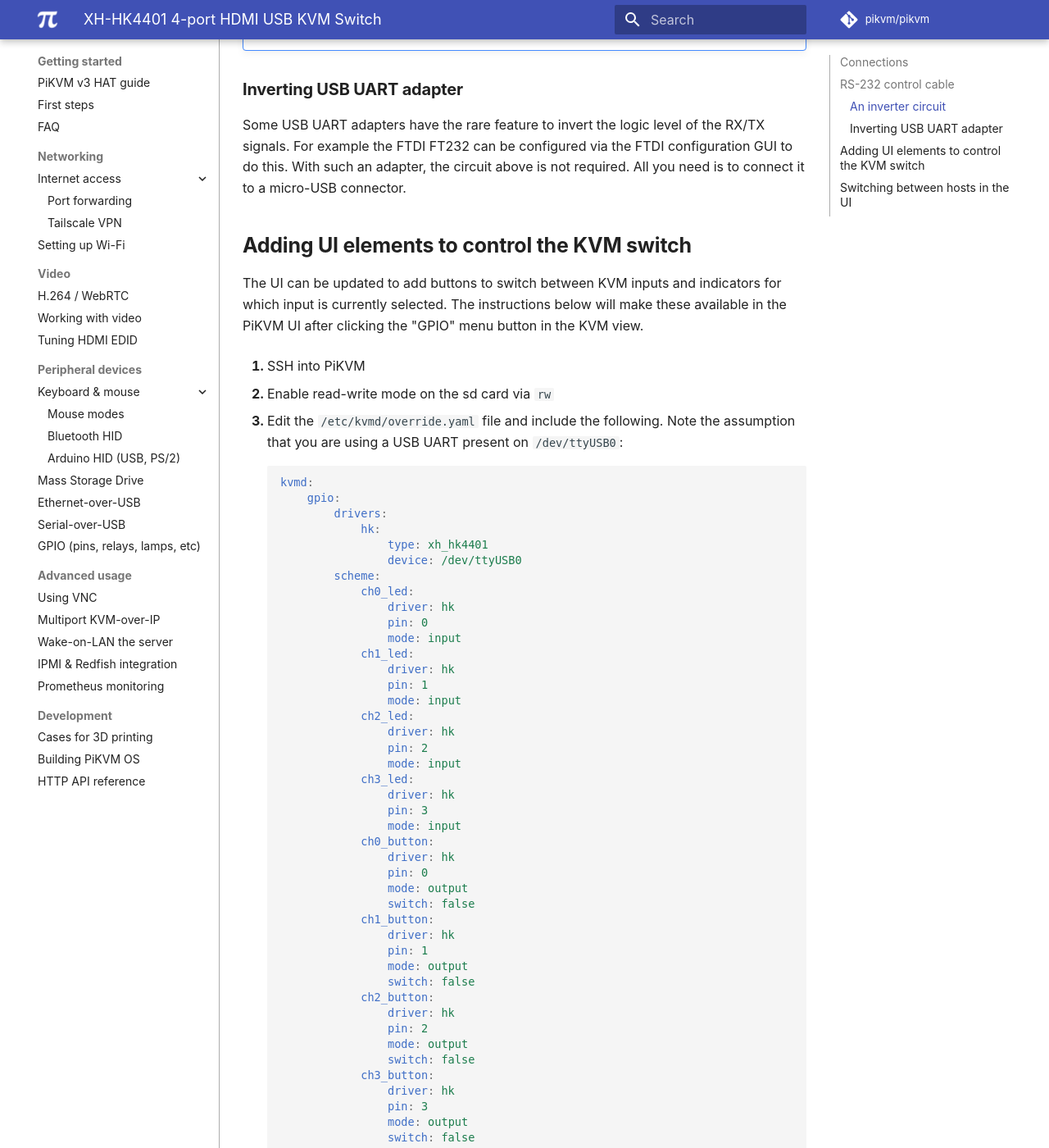
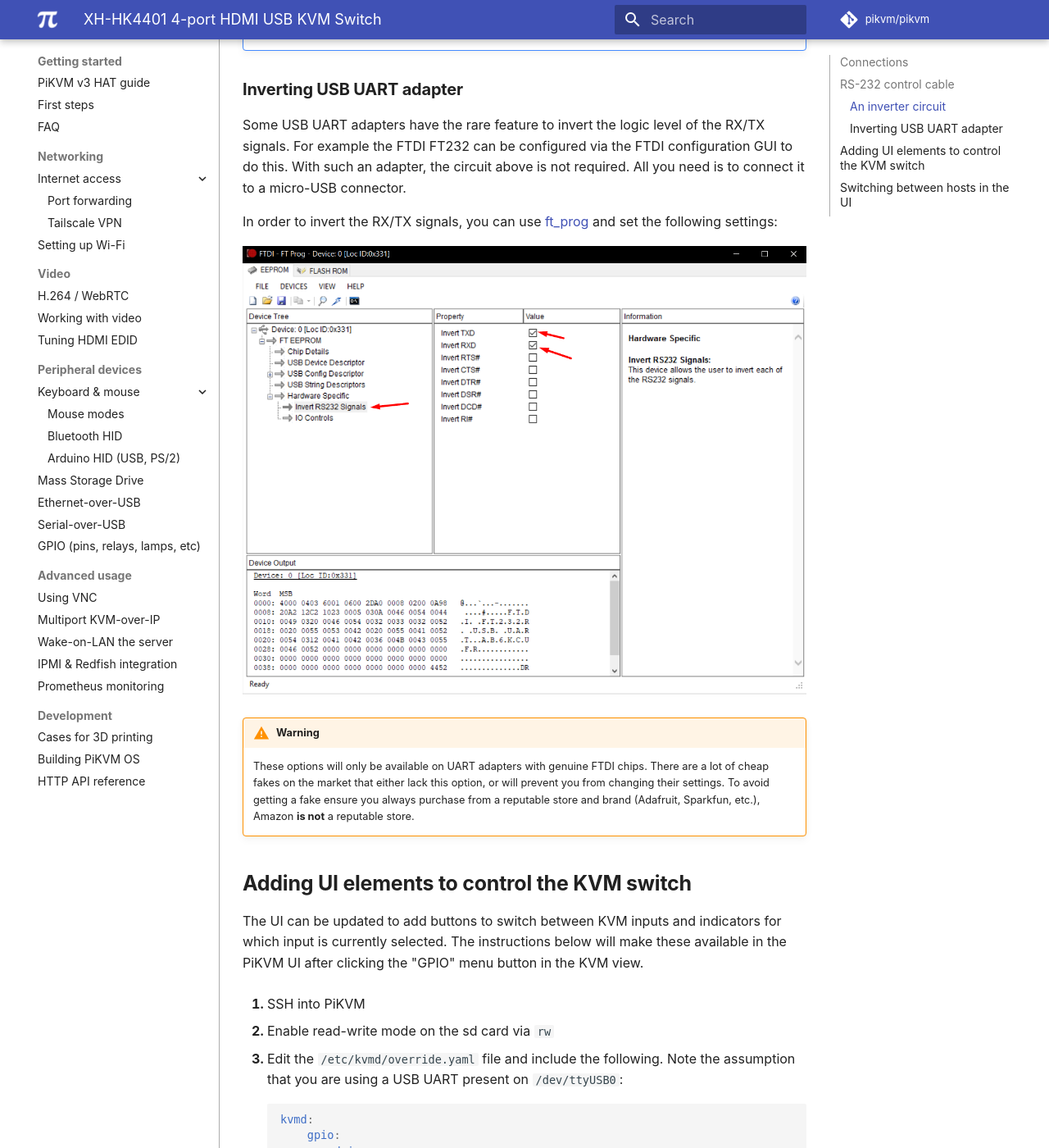
Before and after one commit to pikvm/pikvm, an MkDocs documentation site: the page built from docs/xh_hk4401.md, in a window 1280 px wide and 1400 px high, scrolled down 2225 px. Shown: the whole window at 82% size. Built offline with MkDocs 1.6.1 and Material for MkDocs 9.7.7, drawn with Linux system fonts in a browser that asks for light colours; some web fonts are replaced; comment, search, counter and statistics services are not loaded.

Commit message:
Added details for ft232 config for the xh_hk4401 KVM (#520)

```diff
--- a/docs/xh_hk4401.md
+++ b/docs/xh_hk4401.md
@@ -55,6 +55,15 @@
 be configured via the FTDI configuration GUI to do this. With such an adapter, the circuit above is not required. All you
 need is to connect it to a micro-USB connector.
 
+In order to invert the RX/TX signals, you can use [ft_prog](https://ftdichip.com/utilities/#ft_prog) and set the following settings:
+
+<img src="ft232_config.png" />
+
+!!! warning
+    These options will only be available on UART adapters with genuine FTDI chips. There are a lot of cheap fakes on the
+    market that either lack this option, or will prevent you from changing their settings. To avoid getting a fake
+    ensure you always purchase from a reputable store and brand (Adafruit, Sparkfun, etc.), Amazon **is not** a
+    reputable store.
 
 ## Adding UI elements to control the KVM switch
 
```
Also changed, not shown: docs/xh_hk4401/ft232_config.png (added).
